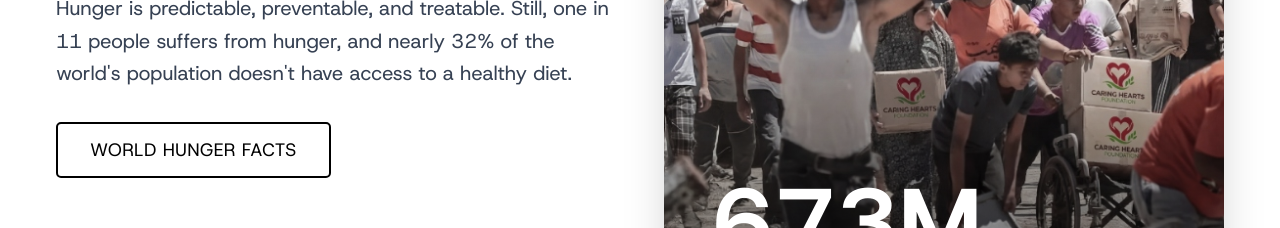
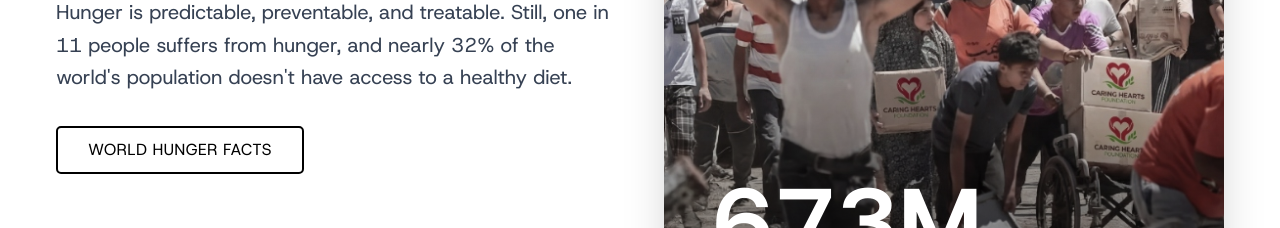
Before and after one commit to support897/Caring-Hearts, a Next.js app: page / in a window 1280 px wide. Shown: the part 1520-1748 px from the top of the page. Built offline with nearby package versions, Linux system fonts and the light colour scheme.

Commit message:
Update GlobalHungerSummary.tsx

```diff
--- a/src/components/home/GlobalHungerSummary.tsx
+++ b/src/components/home/GlobalHungerSummary.tsx
@@ -23,8 +23,7 @@ export default function GlobalHungerSummary() {
               <div className="mb-10">
                 <Button
                   href="/world-hunger-facts"
-                  variant="outline"
-                  size="large"
+variant="default"
                   className="border-2 font-bold tracking-wide transition-all hover:bg-gray-50"
                 >
                   WORLD HUNGER FACTS
```
